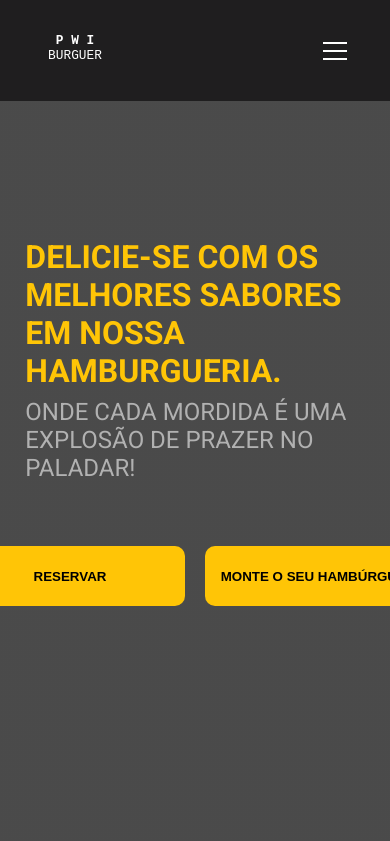
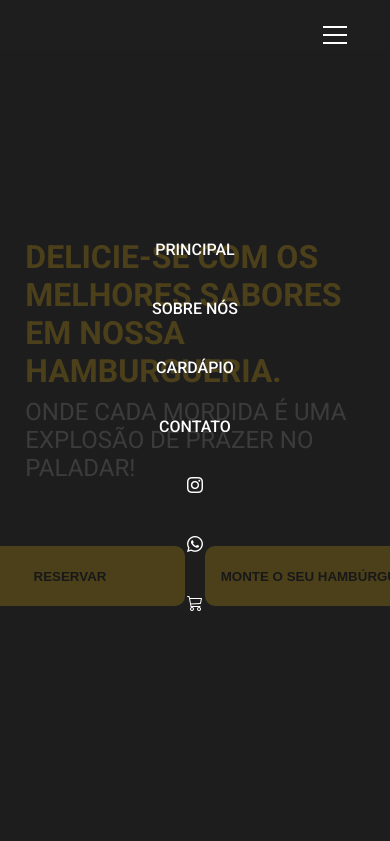
Before and after one commit to JeuVictor/Pwi__Burguer, a plain HTML site: page index.html in a window 390 px wide. Both pictures are taken after a click on the element 335 px from the left and 50 px from the top of the page. Shown: the top 841 px of the page. Drawn offline with nearby package versions, Linux system fonts and the light colour scheme.

Commit message:
menu mobile e js

```diff
--- a/assets/css/estilos.css
+++ b/assets/css/estilos.css
@@ -13,6 +13,7 @@ html{
     font-size: 62.5%;
     font-family: 'Roboto', sans-serif;
     overflow-x: hidden;
+    background-color: #1f1e1f;
 }
 /* menu */
  .content{
@@ -438,5 +439,36 @@ footer span a{
         height: 30px;
         cursor: pointer;
     }
+    .content.on{
+        position: fixed;
+        top: 0;
+        left: 0;
+        bottom: 0;
+        width: 100wv;
+        height: 100vh;
+        background-color: rgba(30,31,30,0.8);
+        z-index: 10;
+        display: flex;
+        justify-content: center;
+        align-items: center;
+    }
+    .content.on .logo{
+        display: none;
+    }
+    .content.on .menu_toggle {
+        position: absolute;
+        right: 40px;
+        top: 20px;
+    }
+    .content.on .list_menu{
+        display: block;
+    }
+    .content.on .list_menu li{
+        display: flex;
+        justify-content: center;
+    }
+    .content.on .list_menu li a{
+        font-size: 2rem;
+    }
 
 }
--- a/index.html
+++ b/index.html
@@ -5,7 +5,6 @@
     <meta name="viewport" content="width=device-width, initial-scale=1.0">
     <link rel="stylesheet" href="https://cdn.jsdelivr.net/npm/bootstrap-icons@1.10.5/font/bootstrap-icons.css">
    <link rel="stylesheet" href="assets/css/estilos.css">
-   <script src="script/index.js"></script>
     <title>PWI-BURGUER</title>
 </head>
 <body>
@@ -292,6 +291,6 @@
              <a href="https://github.com/JeuVictor"> <i class="bi bi-github"></i> JeuVictor</a>
             </span>
     </footer>
-
+    <script src="script/index.js"></script>
 </body>
 </html>
--- a/script/index.js
+++ b/script/index.js
@@ -0,0 +1,8 @@
+let show = true;
+const menuContent = document.querySelector('.content');
+const menuToggle = menuContent.querySelector('.menu_toggle');
+
+menuToggle.addEventListener('click', ()=> {
+    menuContent.classList.toggle('on', show);
+    show = !show;
+})
```
